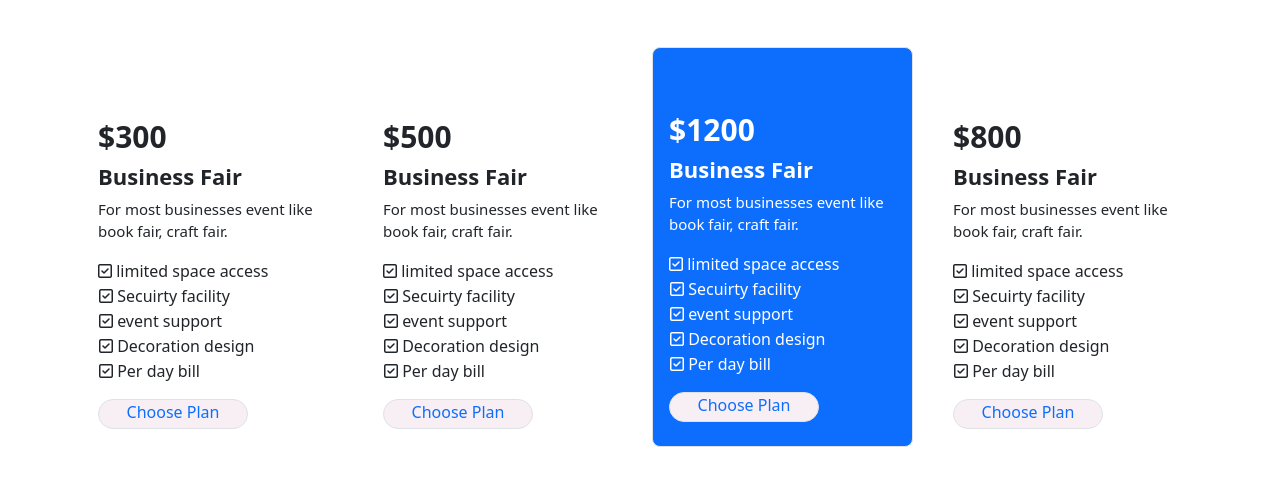
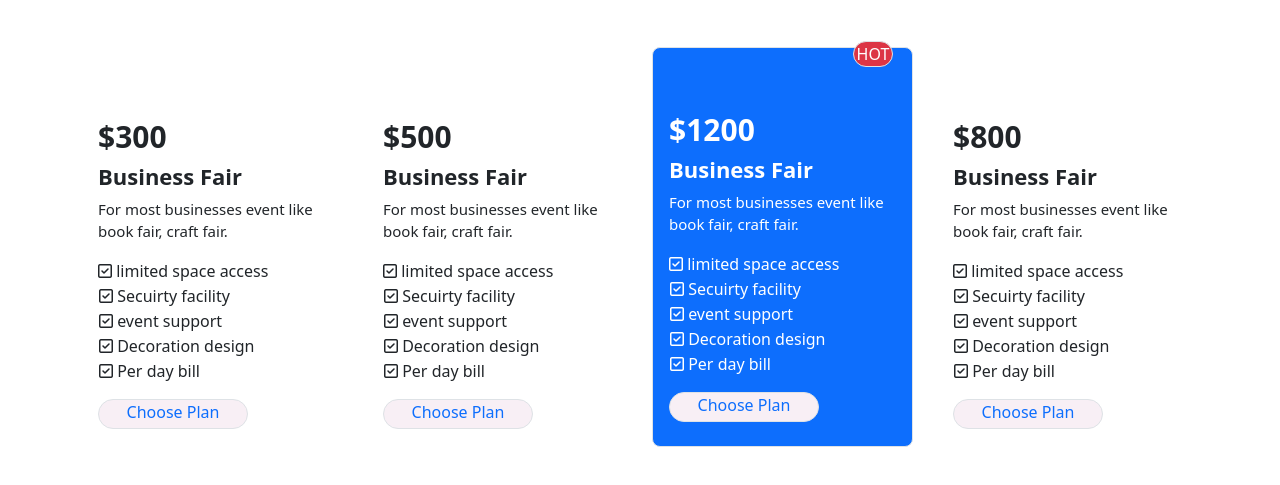
Before and after one commit to khsam/conventionHall, a plain HTML site: page index.html in a window 1280 px wide. Shown: the part 948-1433 px from the top of the page. Drawn offline with nearby package versions, Linux system fonts and the light colour scheme.

Commit message:
Hot section Done

```diff
--- a/index.html
+++ b/index.html
@@ -160,8 +160,12 @@
               </div>
             </div>
             <div class="col">
-              <div class="card pt-5 bg-primary text-white border rounded-3" style="height: 400px;">
+              <div class="card pt-5 bg-primary text-white border rounded-3 position-relative" style="height: 400px;">
                 <!-- <img src="..." class="card-img-top" alt="..."> -->
+                <div class="border border-1 rounded-pill bg-danger position-absolute" style="width: 40px; text-align: center; margin-top: -55px;
+    margin-left: 200px;" >
+                  <span class="text-white">HOT</span>
+                </div>
                 <div class="card-body">
                   <h5 class="card-title fw-bold" style="font-size: 30px;">$1200</h5>
                   <h5 class="card-title fw-bold" style="font-size: 22px;">Business Fair</h5>
```
